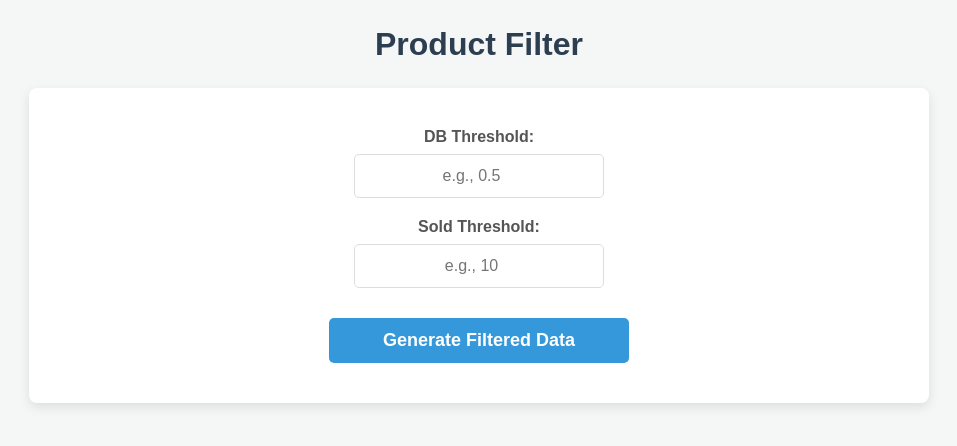
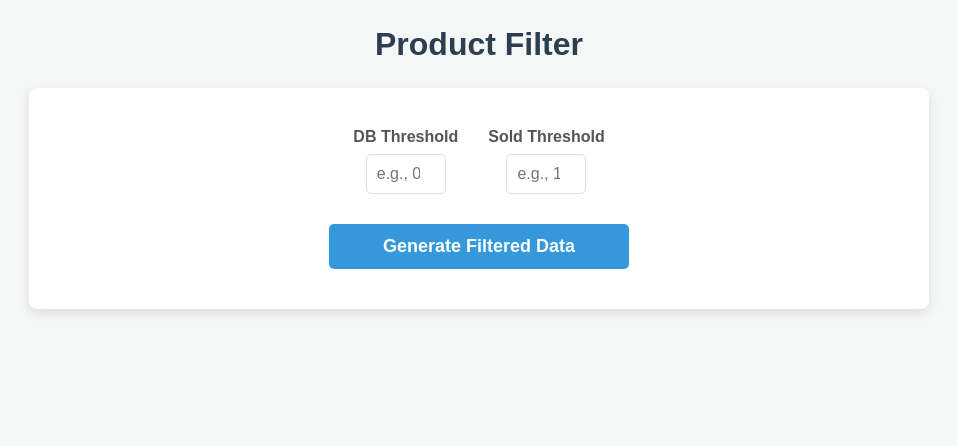
Before and after one commit to FarukValjevac/MarTech, a React (Create React App) app in the folder product-filter-frontend/: page / in a window 1280 px wide. Shown: the top 446 px of the page, without its empty margins (161-1118 px from the left). Built offline with nearby package versions, Linux system fonts and the light colour scheme.

Commit message:
solid threBetter structured fronten

```diff
--- a/product-filter-frontend/src/App.css
+++ b/product-filter-frontend/src/App.css
@@ -1,5 +1,3 @@
-/* App.css */
-
 /* --- Base and Layout Styling --- */
 .App {
   text-align: center;
@@ -36,11 +34,18 @@
   box-sizing: border-box;
 }
 
+/* --- Input Groups Container --- */
+.inputs-container {
+  display: flex;
+  gap: 30px;
+  justify-content: center;
+  align-items: flex-end;
+  margin-bottom: 20px;
+  width: 100%;
+}
+
 /* --- Input Group Styling --- */
 .input-group {
-  margin-bottom: 20px;
-  width: 100%;
-  text-align: left;
   display: flex;
   flex-direction: column;
   align-items: center;
@@ -51,14 +56,12 @@
   margin-bottom: 8px;
   font-weight: bold;
   color: #555;
-  width: 100%;
   text-align: center;
 }
 
 .input-group input[type="number"] {
-  width: 100%;
-  max-width: 250px;
-  padding: 12px;
+  width: 80px;
+  padding: 10px;
   border: 1px solid #ddd;
   border-radius: 5px;
   font-size: 16px;
--- a/product-filter-frontend/src/App.js
+++ b/product-filter-frontend/src/App.js
@@ -157,8 +157,9 @@ function App() {
         <h1>Product Filter</h1>
       </header>
       <div className="center-container">
+        <div className="inputs-container">
           <div className="input-group">
-          <label htmlFor="dbThreshold">DB Threshold:</label>
+            <label htmlFor="dbThreshold">DB Threshold</label>
             <input
               type="number"
               id="dbThreshold"
@@ -168,7 +169,7 @@ function App() {
             />
           </div>
           <div className="input-group">
-          <label htmlFor="soldThreshold">Sold Threshold:</label>
+            <label htmlFor="soldThreshold">Sold Threshold</label>
             <input
               type="number"
               id="soldThreshold"
@@ -176,6 +177,7 @@ function App() {
               onChange={(e) => { setSoldThreshold(e.target.value); setError(''); }}
               placeholder="e.g., 10"
             />
+          </div>
         </div>
 
         <button onClick={handleGenerate} disabled={loading}>
@@ -188,12 +190,13 @@ function App() {
         {displayData.length > 0 && !loading && (
           <div className="csv-table-container">
             <div className="table-header">
-              <h2>Filtered  {displayData.length}  {displayData.length === 1 ? 'Product' : 'Products'}</h2>
+              <h2>Filtered {displayData.length} {displayData.length === 1 ? 'Product' : 'Products'}:</h2>
               <button className="download-icon-btn" onClick={handleDownloadCSV} title="Download CSV">
                 ⬇
               </button>
             </div>
             <div className="results-info">
+              {""}
               {sortConfig.key && (
                 <span className="sort-info">
                   {' '}| Sorted by {sortConfig.key} ({sortConfig.direction})
```
Also changed, not shown: 1 other file (tests, documents, lock files or other folders). Lines whose indentation alone changed are shown as unchanged.
